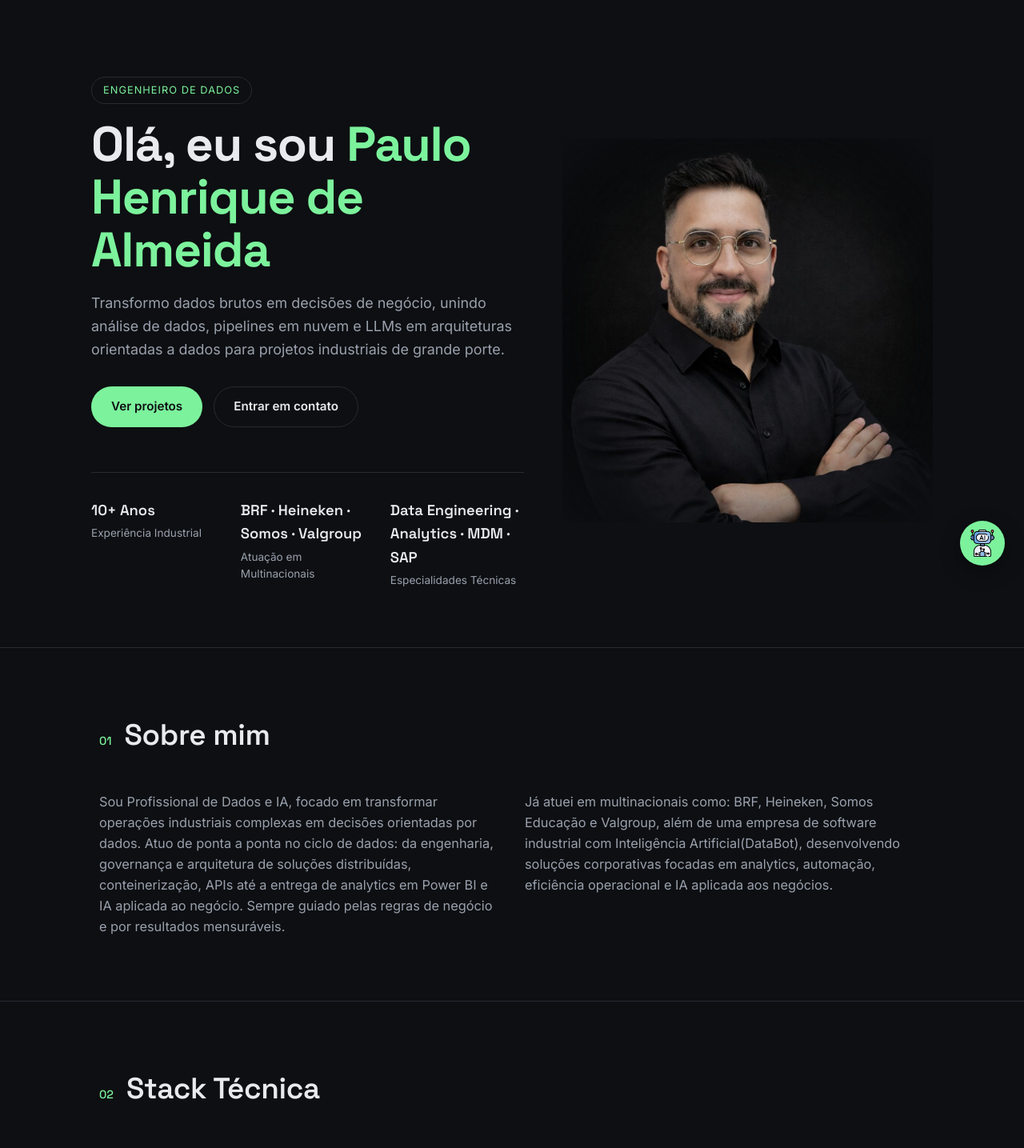
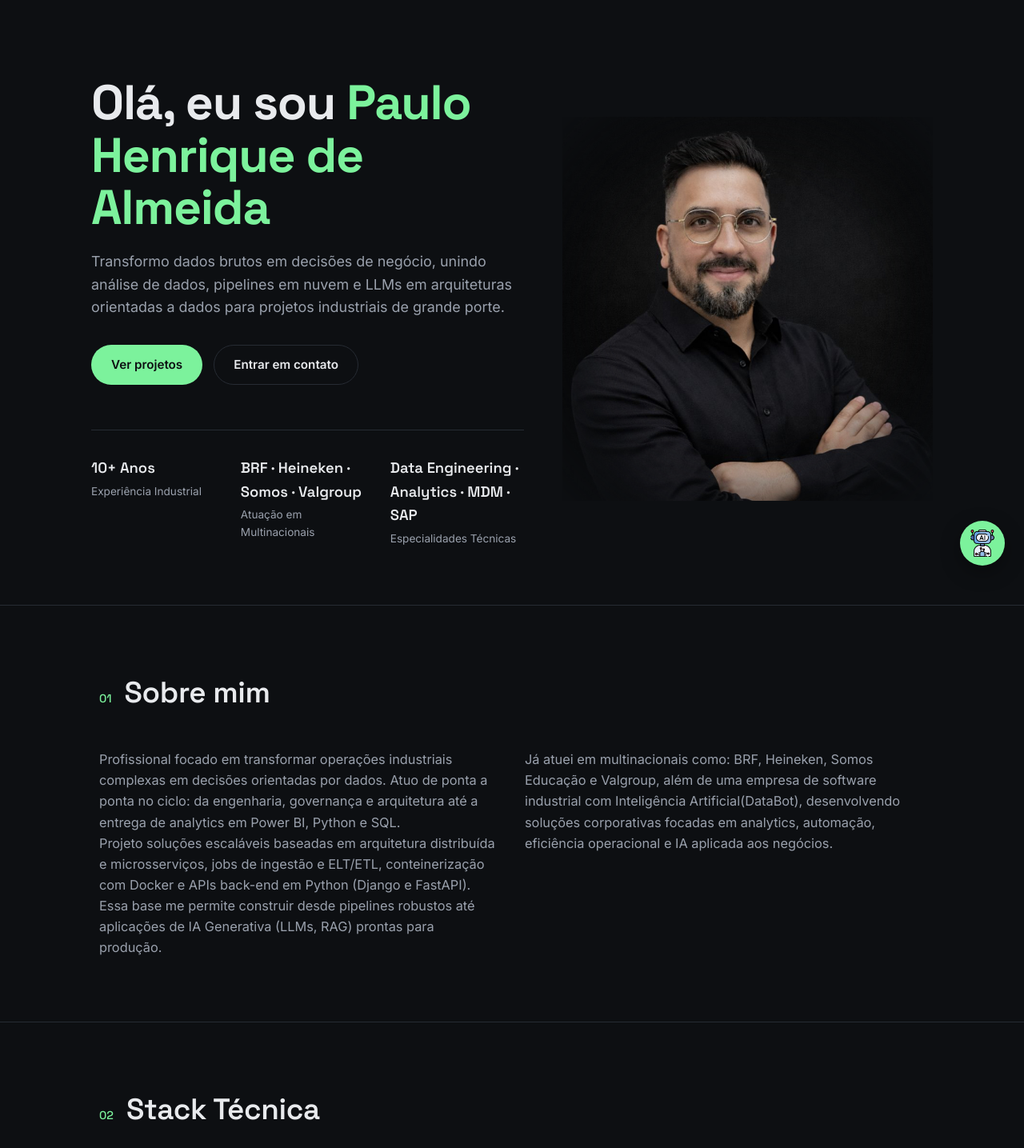
Before and after one commit to phrep/portfolio_phrep, a Django app: page / in a window 1280 px wide. Shown: the part 69-1504 px from the top of the page at 80% size. Run offline with Django 5.2, Linux system fonts and the light colour scheme.

Commit message:
Alteração do hero e ignora pasta docs/ (#6)

```diff
--- a/portfolio/templates/home.html
+++ b/portfolio/templates/home.html
@@ -8,7 +8,7 @@
     <section class="hero">
         <div class="container hero-inner">
             <div class="hero-text">
-                <p class="eyebrow">Engenheiro de Dados</p>
+
                 <h1 class="hero-title">
                     Olá, eu sou <span class="accent">Paulo Henrique de Almeida</span>
                 </h1>
@@ -51,9 +51,13 @@
             </div>
             <div class="about-grid">
                 <p class="about-text">
-                    Sou Profissional de Dados e IA, focado em transformar operações industriais complexas em decisões orientadas por dados.
-                    Atuo de ponta a ponta no ciclo de dados: da engenharia, governança e arquitetura de soluções distribuídas, conteinerização, APIs até a entrega
-                     de analytics em Power BI e IA aplicada ao negócio. Sempre guiado pelas regras de negócio e por resultados mensuráveis.
+                    Profissional focado em transformar operações industriais complexas em decisões orientadas por dados. Atuo de ponta
+                     a ponta no ciclo: da engenharia, governança e arquitetura até a entrega de analytics
+                     em Power BI, Python e SQL.<br>
+                     Projeto soluções escaláveis baseadas em arquitetura distribuída e microsserviços,
+                     jobs de ingestão e ELT/ETL, conteinerização com Docker e APIs back-end em Python
+                     (Django e FastAPI). Essa base me permite construir desde pipelines robustos até aplicações
+                     de IA Generativa (LLMs, RAG) prontas para produção.
 
                 </p>
                 <p class="about-text">
```
Also changed, not shown: 1 other file.
